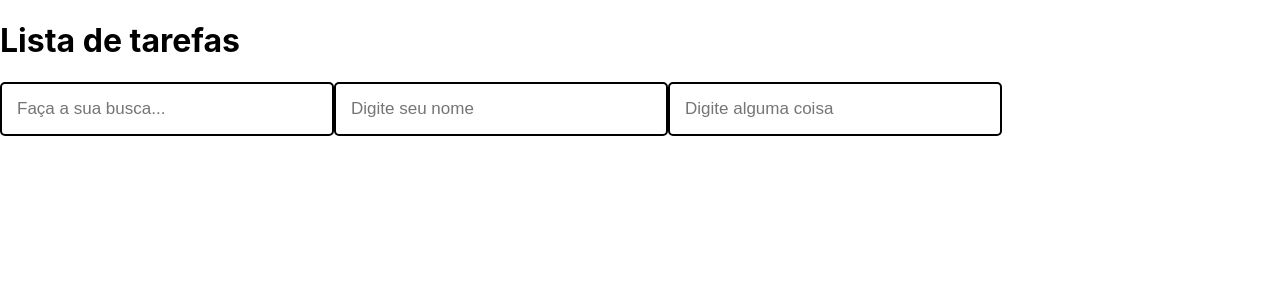
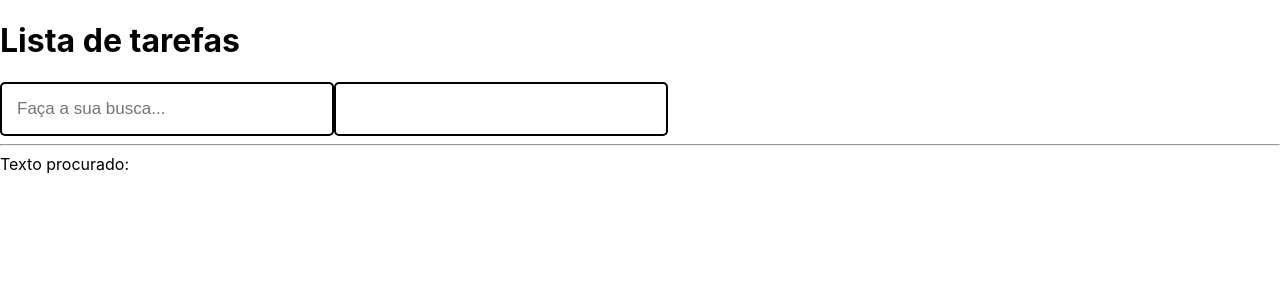
Before and after one commit to kleberkunha/Learning-REACT, a React (Create React App) app: page / in a window 1280 px wide. Shown: the top 300 px of the page. Built offline with nearby package versions, Linux system fonts and the light colour scheme.

Commit message:
Changing data between components

```diff
--- a/src/App.js
+++ b/src/App.js
@@ -3,22 +3,27 @@ import styled from 'styled-components';
 import SearchBox from './components/SearchBox';
 
 function App (){
-  //Nesse Exo estou aprendendo a separa componentes;
-  //criei uma pasta chamada components, e dentro dela criei um arquivo JS
-  //dentro desse arquivo JS estou criando uma nova funçao
-  //essa funçao criada esta gerando um input que podera ser usado sem ter que repetir o codigo
 
+  const [searchText, setSeachText] = useState('');
+
+  function handleSearchInput(novoTexto){
+    setSeachText( novoTexto );
+
+  }
 
 
   return (
 
-    //frasePadrao é um props entao no arquivo SearchBox vou faze a referencia dele --->>
     <>
     <h1>Lista de tarefas</h1>
 
-    <SearchBox frasePadrao= "Faça a sua busca..."/>
-    <SearchBox frasePadrao= "Digite seu nome"/>
-    <SearchBox/>
+    <SearchBox
+    frasePadrao= "Faça a sua busca..."
+    onChangeText={handleSearchInput}/>
+    <SearchBox
+    frasePadrao={searchText}/>
+    <hr/>
+    Texto procurado: {searchText}
     </>
   );
 }
--- a/src/components/SearchBox.js
+++ b/src/components/SearchBox.js
@@ -1,4 +1,4 @@
-import React, {useState} from 'react';
+import React, {useState, useEffect} from 'react';
 import styled from 'styled-components';
 
 const InputText = styled.input`
@@ -9,12 +9,21 @@ const InputText = styled.input`
   width:300px;
 `;
 
+function SearchBox(props){
 
-function SearchBox(props){
+  const [texto, setTexto] = useState('');
+
+  useEffect(()=>{
+    if(props.onChangeText){
+      props.onChangeText(texto);
+    }
+  }, [texto]);
 
   return(
     <InputText
     type="text"
+    value={texto}
+    onChange={(e) => setTexto(e.target.value)}
     placeholder={props.frasePadrao ?? "Digite alguma coisa"}/>
     //aqui estou dando a referencia do props para buscar frasePadrao que esta no App.js
     // e estou dizendo com (??) que se frasePadrao conter algo ele usa, se nao, ele coloca a frase que esta a frente;
```
